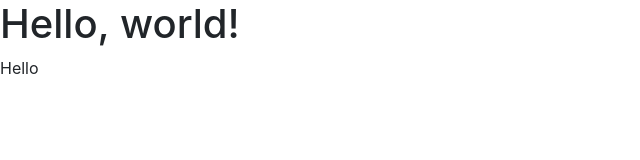
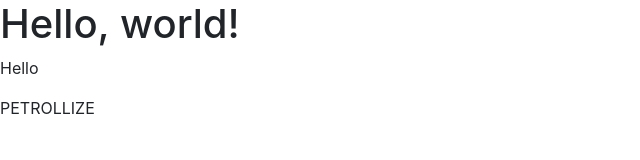
Before and after one commit to vadimObanin/testForGit, a plain HTML site: page index.html in a window 1280 px wide. Shown: the whole page, without its empty margins (0-640 px from the left). Drawn offline with nearby package versions, Linux system fonts and the light colour scheme.

Commit message:
3 commit

```diff
--- a/index.html
+++ b/index.html
@@ -13,6 +13,7 @@
 <body>
 <h1>Hello, world!</h1>
 <p>Hello</p>
+<p>PETROLLIZE</p>
 
 <!-- Optional JavaScript -->
 <!-- jQuery first, then Popper.js, then Bootstrap JS -->
```
